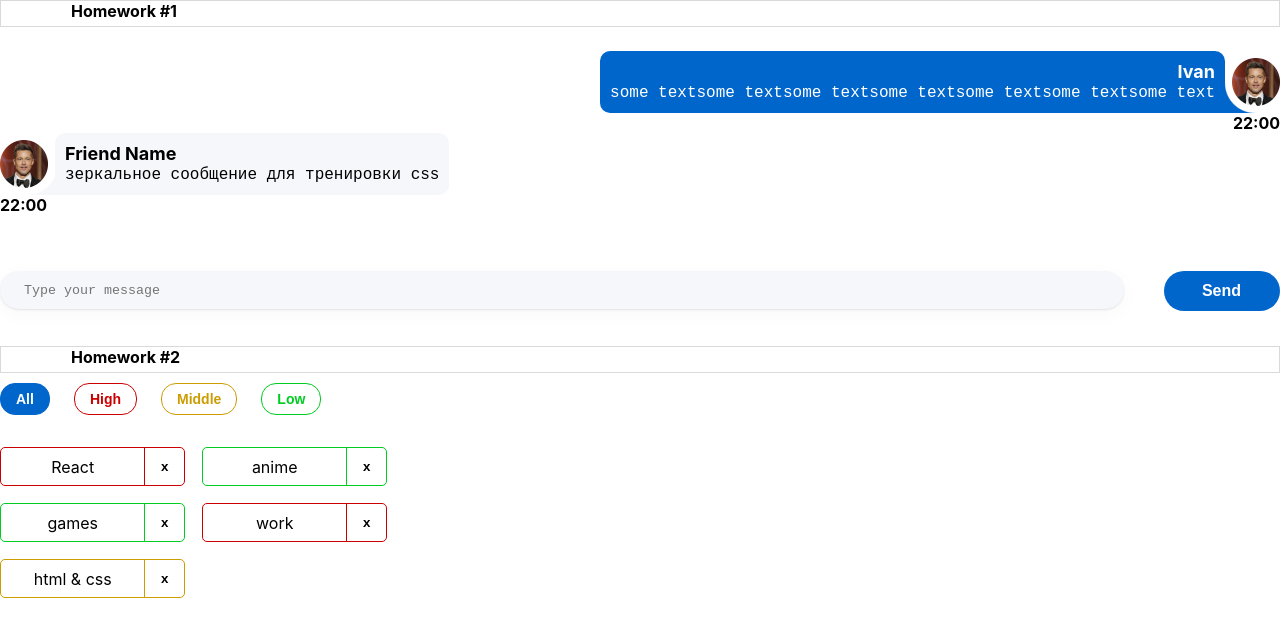
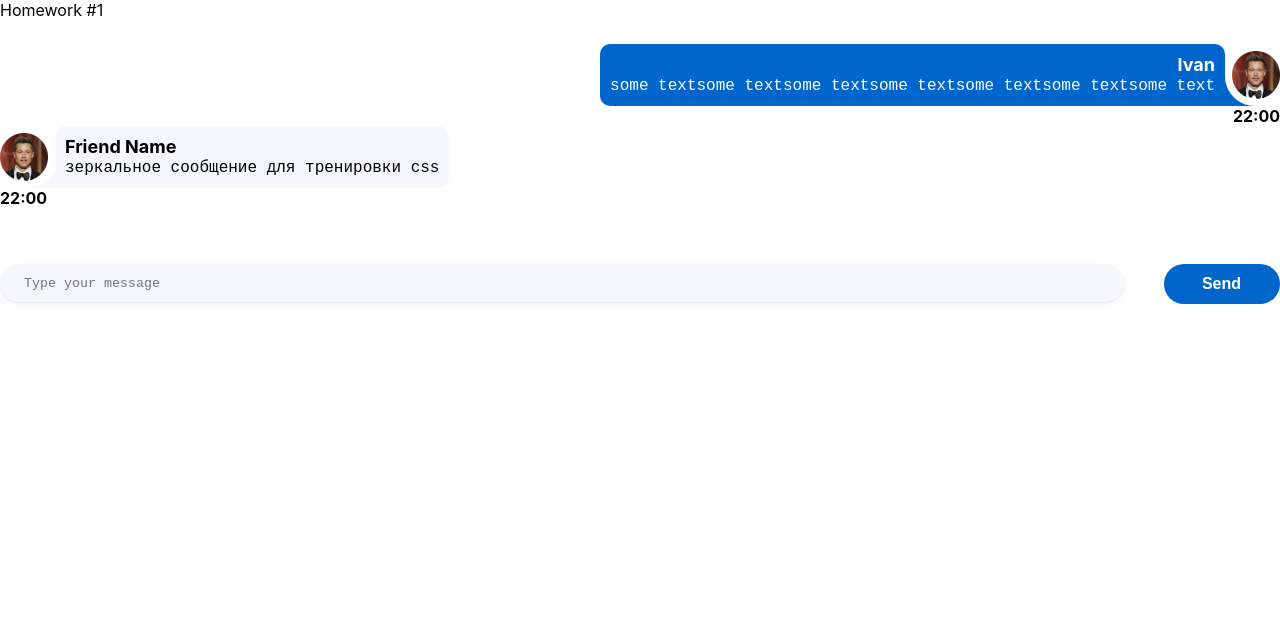
Before and after one commit to Parveeezy/hws2, a React (Create React App) app: page / in a window 1280 px wide. Shown: the top 636 px of the page. Built offline with nearby package versions, Linux system fonts and the light colour scheme.

Commit message:
fix all project

```diff
--- a/package.json
+++ b/package.json
@@ -1,6 +1,6 @@
 {
   "name": "hws2",
-  "homepage": "http://parveeezy.github.io/hws2",
+  "homepage": "http://IgnatZakalinsky.github.io/hws2",
   "version": "0.1.0",
   "private": true,
   "dependencies": {
@@ -20,7 +20,7 @@
     "react": "18.2.0",
     "react-dom": "18.2.0",
     "react-redux": "8.0.4",
-    "react-router-dom": "6.4.0",
+    "react-router-dom": "6.4.1",
     "react-scripts": "5.0.1",
     "redux": "4.2.0",
     "typescript": "4.7.4",
--- a/src/s1-main/App.module.css
+++ b/src/s1-main/App.module.css
@@ -3,14 +3,9 @@
 }
 
 .hw {
-    max-width: 1280px;
-    margin: 0 auto;
+
 }
 
 .hwTitle {
-    padding-left: 70px;
-    font-weight: bold;
-    border: 1px solid #D9D9D9;
-    padding-bottom: 5px;
-    margin-bottom: 10px;
+
 }
--- a/src/s1-main/App.tsx
+++ b/src/s1-main/App.tsx
@@ -1,14 +1,13 @@
 import React from 'react'
 import s from './App.module.css'
 import HW1 from '../s2-homeworks/hw01/HW1'
-import HW2 from "../s2-homeworks/hw02/HW2";
 
 function App() {
     return (
         <div className={s.App}>
             <HW1/>
             {/*раскомментировать по ходу выполнения*/}
-            <HW2/>
+            {/*<HW2/>*/}
             {/*<HW3/>*/}
             {/*<HW4/>*/}
 
```
Also changed, not shown: 1 other file (tests, documents, lock files or other folders).
